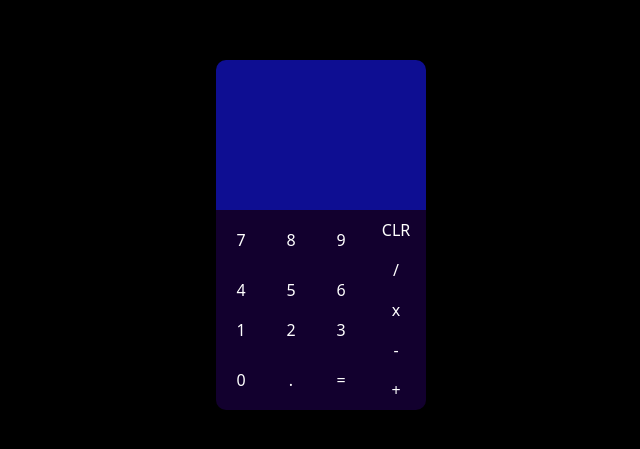
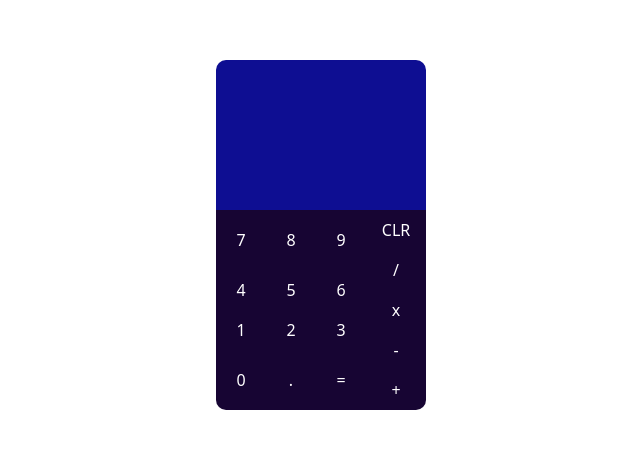
Before and after one commit to ansh87913/React-Frontend-2, a React (Create React App) app: page / in a window 1280 px wide. Shown: the part 165-614 px from the top of the page, without its empty margins (319-959 px from the left). Built offline with nearby package versions, Linux system fonts and the light colour scheme.

Commit message:
Update App.js

```diff
--- a/src/App.js
+++ b/src/App.js
@@ -4,7 +4,7 @@ import { Task } from "./components/Task_2";
 
 function App() {
   return (
-    <div style={{backgroundColor:"black"}}>
+    <div>
       <Task/>
     </div>
   );
```
